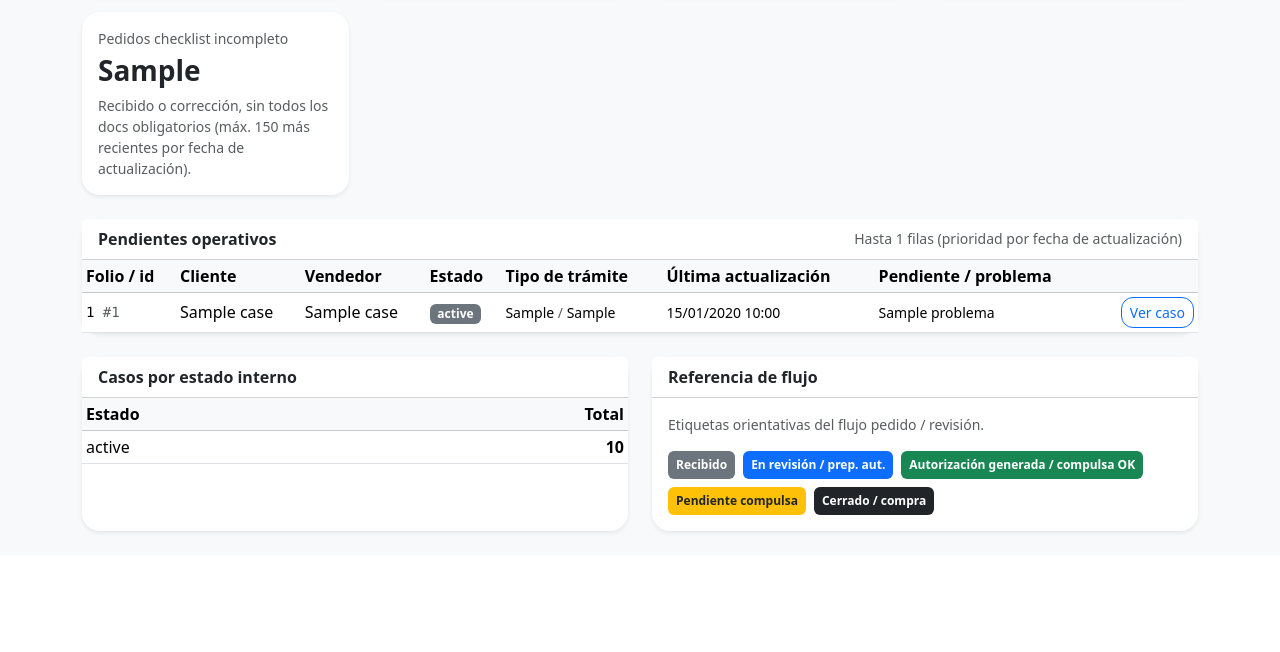
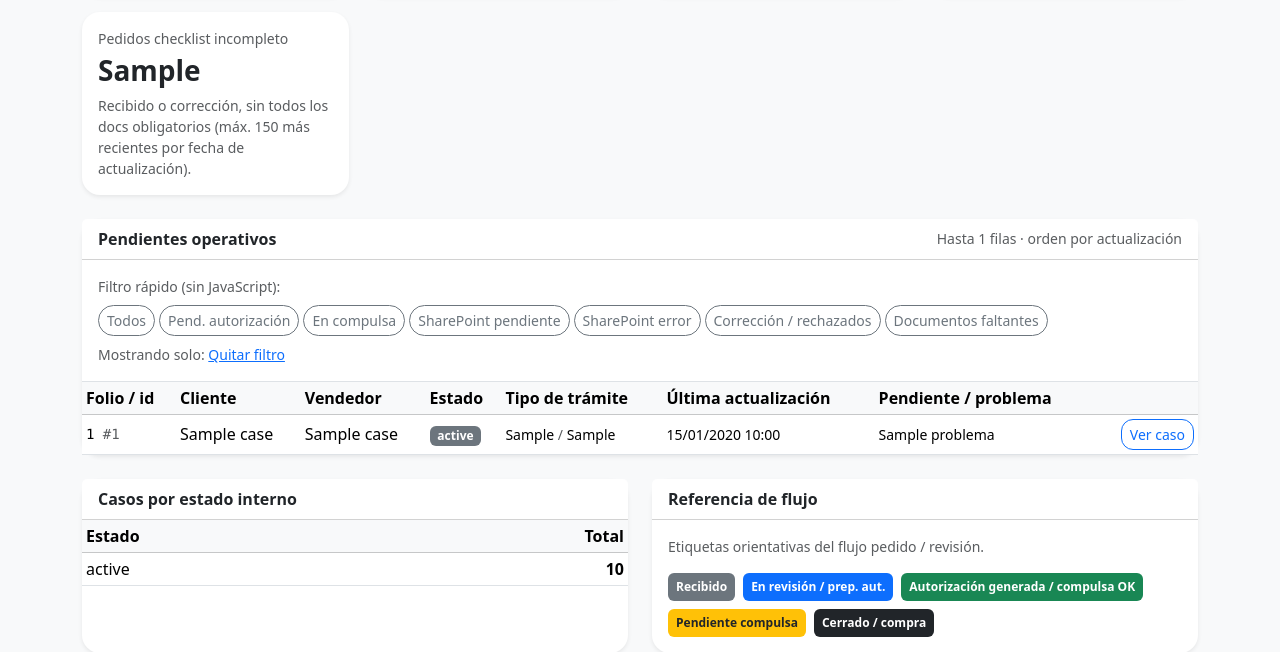
Before and after one commit to ericklopeh/telegram_bot, a FastAPI app: template app/web/templates/dashboard.html in a window 1280 px wide. Shown: the part 473-1125 px from the top of the page. Before the commit the page ends 1007 px from the top, so only its background shows below. Run offline with FastAPI, Linux system fonts and the light colour scheme; the template is opened without the code that fills it: most values are stand-ins (such as "Sample title", 1, 10 or a date in 2020); parts of the project's set-up code (start-up, migrations or seed data) failed here and were passed over.

Commit message:
feat(dashboard): [P11-C3] add quick filters for pending cases

```diff
--- a/app/web/routes/dashboard.py
+++ b/app/web/routes/dashboard.py
@@ -2,7 +2,7 @@ from __future__ import annotations
 
 from typing import Generator
 
-from fastapi import APIRouter, Depends, Request
+from fastapi import APIRouter, Depends, Query, Request
 from fastapi.templating import Jinja2Templates
 from sqlalchemy import exists, func, not_, select
 from sqlalchemy.orm import Session
@@ -32,6 +32,18 @@ _CERRADOS_OPERATIVOS = (
 _MAX_CHECKLIST_SCAN = 150
 _PENDING_LIMIT_PER_SOURCE = 12
 _PENDING_TABLE_LIMIT = 30
+
+_PENDING_FILTERS = frozenset(
+    {
+        "all",
+        "prep_aut",
+        "compulsa",
+        "sp_pending",
+        "sp_failed",
+        "correction",
+        "missing_docs",
+    }
+)
 
 
 def get_web_db() -> Generator[Session, None, None]:
@@ -67,6 +79,13 @@ def _count_pedidos_checklist_incompleto(db: Session, usuario: dict, case_svc: Ca
     return incomplete, capped
 
 
+def _normalize_pending_filter(raw: str | None) -> str:
+    if not raw:
+        return "all"
+    k = raw.strip().lower()
+    return k if k in _PENDING_FILTERS else "all"
+
+
 def _track_pending(
     tracked: dict[int, tuple[Case, list[str]]],
     case: Case,
@@ -79,24 +98,45 @@ def _track_pending(
         problems.append(problema)
 
 
-def _build_pending_table(db: Session, usuario: dict, *, limit: int = _PENDING_TABLE_LIMIT) -> list[dict]:
+def _build_pending_table(
+    db: Session,
+    usuario: dict,
+    *,
+    filter_key: str = "all",
+    limit: int = _PENDING_TABLE_LIMIT,
+) -> list[dict]:
     """Casos con pendientes operativos (deduplicados), ordenados por última actualización."""
+    fk = filter_key if filter_key in _PENDING_FILTERS else "all"
     settings = get_settings()
     case_svc = CaseService(settings)
     tracked: dict[int, tuple[Case, list[str]]] = {}
     base = _cases_query(db, usuario)
     cap = _PENDING_LIMIT_PER_SOURCE
 
-    status_labels: tuple[tuple[str, str], ...] = (
-        (C.ST_PED_PREP_AUT, "En preparación de autorización"),
+    status_prep = ((C.ST_PED_PREP_AUT, "En preparación de autorización"),)
+    status_compulsa = (
         (C.ST_PED_EN_COMPULSA, "En compulsa"),
         (C.ST_PED_PEND_COMPULSA, "Pendiente de compulsa"),
+    )
+    status_correction = (
         (C.ST_PED_RECHAZADO, "Pedido rechazado"),
         (C.ST_PED_CORRECCION, "Corrección de pedido solicitada"),
         (C.ST_REV_RECHAZADO, "Revisión rechazada"),
         (C.ST_REV_CORRECCION, "Corrección de revisión solicitada"),
     )
-    for status, label in status_labels:
+
+    if fk == "all":
+        status_buckets: tuple[tuple[str, str], ...] = status_prep + status_compulsa + status_correction
+    elif fk == "prep_aut":
+        status_buckets = status_prep
+    elif fk == "compulsa":
+        status_buckets = status_compulsa
+    elif fk == "correction":
+        status_buckets = status_correction
+    else:
+        status_buckets = ()
+
+    for status, label in status_buckets:
         for c in (
             base.filter(Case.current_status == status)
             .order_by(Case.updated_at.desc())
@@ -105,39 +145,45 @@ def _build_pending_table(db: Session, usuario: dict, *, limit: int = _PENDING_TA
         ):
             _track_pending(tracked, c, label)
 
-    for doc_status, label in (
-        ("PENDING_UPLOAD", "Documento con subida pendiente (SharePoint)"),
-        ("UPLOAD_FAILED", "Documento con error de subida (SharePoint)"),
-    ):
-        stmt = (
-            select(Document.case_id)
-            .join(Case, Case.id == Document.case_id)
-            .where(
-                Document.is_active.is_(True),
-                Document.upload_status == doc_status,
+    if fk in ("all", "sp_pending", "sp_failed"):
+        doc_specs: list[tuple[str, str]] = []
+        if fk in ("all", "sp_pending"):
+            doc_specs.append(
+                ("PENDING_UPLOAD", "Documento con subida pendiente (SharePoint)"),
             )
-        )
-        if usuario.get("rol") == UserRole.VENDEDOR.value:
-            stmt = stmt.where(Case.seller_name == usuario.get("nombre"))
-        stmt = stmt.distinct().limit(cap)
-        case_ids = list(db.execute(stmt).scalars().all())
-        if not case_ids:
-            continue
-        for c in base.filter(Case.id.in_(case_ids)).all():
-            _track_pending(tracked, c, label)
+        if fk in ("all", "sp_failed"):
+            doc_specs.append(("UPLOAD_FAILED", "Documento con error de subida (SharePoint)"))
+        for doc_status, label in doc_specs:
+            stmt = (
+                select(Document.case_id)
+                .join(Case, Case.id == Document.case_id)
+                .where(
+                    Document.is_active.is_(True),
+                    Document.upload_status == doc_status,
+                )
+            )
+            if usuario.get("rol") == UserRole.VENDEDOR.value:
+                stmt = stmt.where(Case.seller_name == usuario.get("nombre"))
+            stmt = stmt.distinct().limit(cap)
+            case_ids = list(db.execute(stmt).scalars().all())
+            if not case_ids:
+                continue
+            for c in base.filter(Case.id.in_(case_ids)).all():
+                _track_pending(tracked, c, label)
 
-    for c in (
-        base.filter(
-            Case.case_type == C.CASE_TYPE_PEDIDO,
-            Case.order_type.isnot(None),
-            Case.current_status.in_((C.ST_PED_RECIBIDO, C.ST_PED_CORRECCION)),
-        )
-        .order_by(Case.updated_at.desc())
-        .limit(40)
-        .all()
-    ):
-        if not case_svc.pedido_has_all_documents(db, c):
-            _track_pending(tracked, c, "Faltan documentos del checklist")
+    if fk in ("all", "missing_docs"):
+        for c in (
+            base.filter(
+                Case.case_type == C.CASE_TYPE_PEDIDO,
+                Case.order_type.isnot(None),
+                Case.current_status.in_((C.ST_PED_RECIBIDO, C.ST_PED_CORRECCION)),
+            )
+            .order_by(Case.updated_at.desc())
+            .limit(40)
+            .all()
+        ):
+            if not case_svc.pedido_has_all_documents(db, c):
+                _track_pending(tracked, c, "Faltan documentos del checklist")
 
     sorted_items = sorted(
         tracked.items(),
@@ -213,14 +259,19 @@ def _build_metrics(db: Session, usuario: dict) -> dict:
 
 
 @router.get("/dashboard")
-def dashboard(request: Request, db: Session = Depends(get_web_db)):
+def dashboard(
+    request: Request,
+    db: Session = Depends(get_web_db),
+    filtro_pendientes: str | None = Query(default=None, alias="filter"),
+):
     redirect = require_login(request, db)
     if redirect:
         return redirect
 
     usuario = get_current_user(request, db)
+    pendiente_filter = _normalize_pending_filter(filtro_pendientes)
     metricas = _build_metrics(db, usuario or {})
-    pendientes_tabla = _build_pending_table(db, usuario or {})
+    pendientes_tabla = _build_pending_table(db, usuario or {}, filter_key=pendiente_filter)
 
     return templates.TemplateResponse(
         request=request,
@@ -229,5 +280,6 @@ def dashboard(request: Request, db: Session = Depends(get_web_db)):
             "usuario": usuario,
             "metricas": metricas,
             "pendientes_tabla": pendientes_tabla,
+            "pendiente_filter": pendiente_filter,
         },
     )
--- a/app/web/templates/dashboard.html
+++ b/app/web/templates/dashboard.html
@@ -105,7 +105,32 @@
         <div class="card shadow-sm border-0">
             <div class="card-header bg-white fw-bold d-flex justify-content-between align-items-center flex-wrap gap-2">
                 <span>Pendientes operativos</span>
-                <span class="text-muted small fw-normal">Hasta {{ pendientes_tabla|length }} filas (prioridad por fecha de actualización)</span>
+                <span class="text-muted small fw-normal">Hasta {{ pendientes_tabla|length }} filas · orden por actualización</span>
+            </div>
+            <div class="card-body border-bottom py-3">
+                <p class="text-muted small mb-2">Filtro rápido (sin JavaScript):</p>
+                <div class="d-flex flex-wrap gap-1" role="group" aria-label="Filtros pendientes">
+                    <a href="/dashboard" class="btn btn-sm rounded-pill {% if pendiente_filter == 'all' %}btn-primary{% else %}btn-outline-secondary{% endif %}">Todos</a>
+                    <a href="/dashboard?filter=prep_aut" class="btn btn-sm rounded-pill {% if pendiente_filter == 'prep_aut' %}btn-primary{% else %}btn-outline-secondary{% endif %}">Pend. autorización</a>
+                    <a href="/dashboard?filter=compulsa" class="btn btn-sm rounded-pill {% if pendiente_filter == 'compulsa' %}btn-primary{% else %}btn-outline-secondary{% endif %}">En compulsa</a>
+                    <a href="/dashboard?filter=sp_pending" class="btn btn-sm rounded-pill {% if pendiente_filter == 'sp_pending' %}btn-primary{% else %}btn-outline-secondary{% endif %}">SharePoint pendiente</a>
+                    <a href="/dashboard?filter=sp_failed" class="btn btn-sm rounded-pill {% if pendiente_filter == 'sp_failed' %}btn-primary{% else %}btn-outline-secondary{% endif %}">SharePoint error</a>
+                    <a href="/dashboard?filter=correction" class="btn btn-sm rounded-pill {% if pendiente_filter == 'correction' %}btn-primary{% else %}btn-outline-secondary{% endif %}">Corrección / rechazados</a>
+                    <a href="/dashboard?filter=missing_docs" class="btn btn-sm rounded-pill {% if pendiente_filter == 'missing_docs' %}btn-primary{% else %}btn-outline-secondary{% endif %}">Documentos faltantes</a>
+                </div>
+                {% if pendiente_filter != 'all' %}
+                <p class="small text-muted mb-0 mt-2">
+                    Mostrando solo:
+                    {% if pendiente_filter == 'prep_aut' %}casos en preparación de autorización.
+                    {% elif pendiente_filter == 'compulsa' %}casos en compulsa o pendiente de compulsa.
+                    {% elif pendiente_filter == 'sp_pending' %}casos con documento activo en subida pendiente.
+                    {% elif pendiente_filter == 'sp_failed' %}casos con documento activo con error de subida.
+                    {% elif pendiente_filter == 'correction' %}casos con corrección o rechazo (pedido o revisión).
+                    {% elif pendiente_filter == 'missing_docs' %}pedidos con checklist incompleto (recibido/corrección).
+                    {% endif %}
+                    <a href="/dashboard">Quitar filtro</a>
+                </p>
+                {% endif %}
             </div>
             <div class="card-body p-0">
                 {% if pendientes_tabla %}
@@ -149,7 +174,10 @@
                     </table>
                 </div>
                 {% else %}
-                <p class="text-muted mb-0 p-3">No hay pendientes que coincidan con los criterios actuales.</p>
+                <div class="p-4 text-center text-muted">
+                    <p class="mb-2">No hay pendientes en esta categoría con los datos actuales.</p>
+                    <p class="small mb-0">Prueba otro filtro o vuelve a <a href="/dashboard">Todos</a> para ver el conjunto completo.</p>
+                </div>
                 {% endif %}
             </div>
         </div>
```
